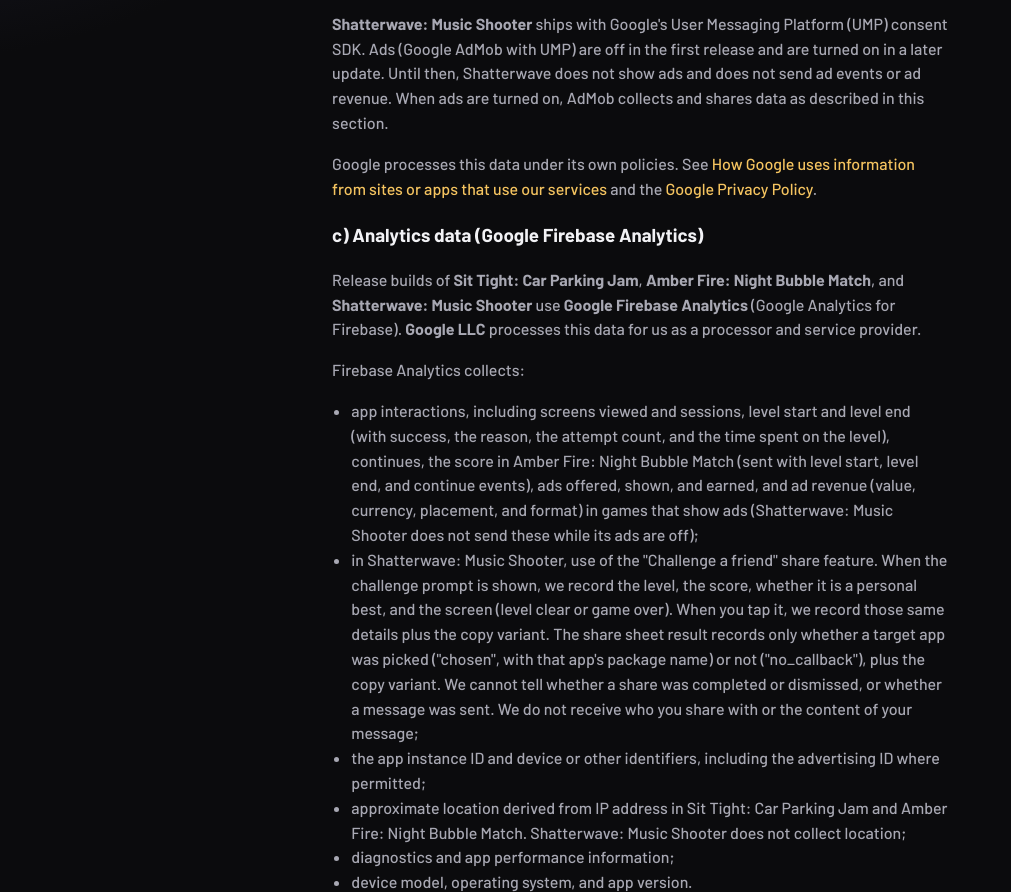
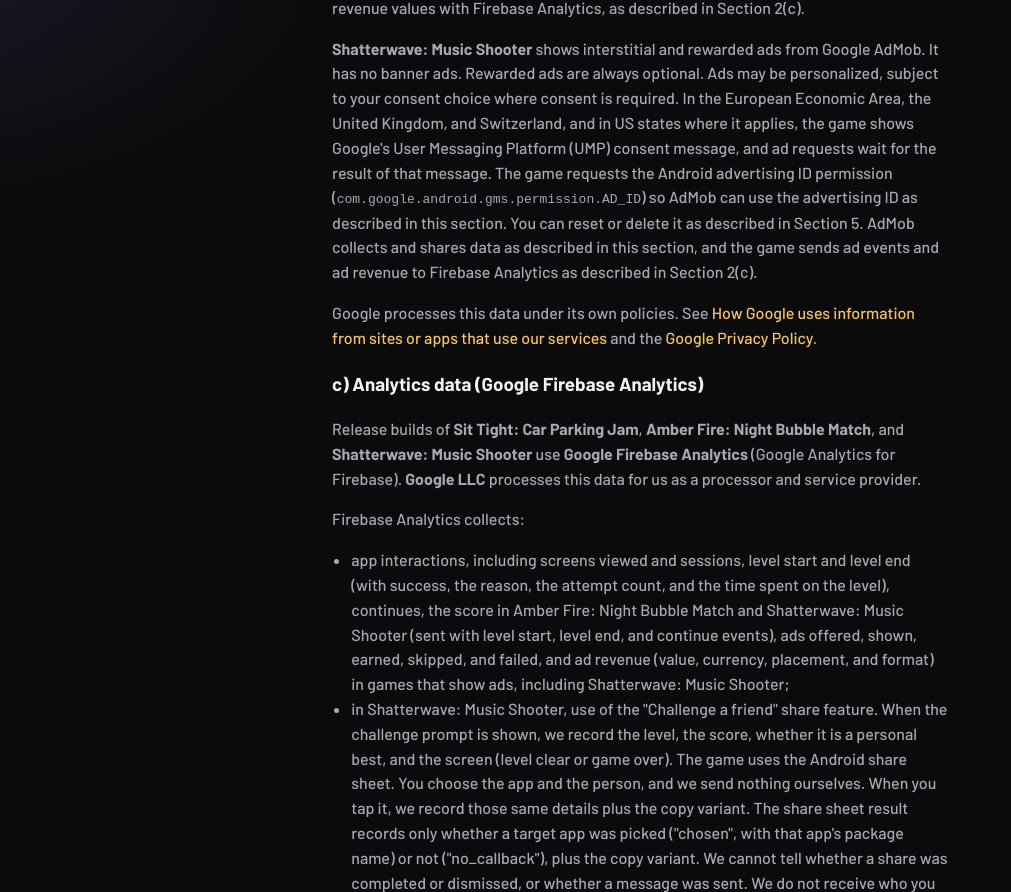
Before and after one commit to TSQMain/truesquare-site, a plain HTML site: page privacy-policy/index.html in a window 1280 px wide. Shown: the part 1908-2800 px from the top of the page, without its empty margins (0-1011 px from the left). Drawn offline with nearby package versions, Linux system fonts and the light colour scheme; a web font is replaced by a local one.

Commit message:
Privacy: Shatterwave ads, purchases, permissions
Co-Authored-By: Claude Sonnet 5.5 <noreply@anthropic.com>
Claude-Session: https://claude.ai/code/session_01Up5QH5uLwBGMkqKcJwXqUr

```diff
--- a/privacy-policy/index.html
+++ b/privacy-policy/index.html
@@ -35,7 +35,7 @@
 <main class="wrap legal">
   <h1>Privacy Policy</h1>
   <p class="meta">Effective date: 19 October 2026<br>
-Last updated: 4 November 2026</p>
+Last updated: 17 November 2026</p>
   <p>This Privacy Policy explains how AP Finish Carpentry LLC, doing business as TrueSquare Digital ("TrueSquare," "we," "us," or "our"), handles information in our games. It covers <strong>every TrueSquare Digital game</strong> (past, current, and future), on any platform, unless a particular game links to a different policy. It also covers this website and any support you get from us.</p>
 <p>Current and upcoming titles include:</p>
 <ul>
@@ -48,7 +48,7 @@ Last updated: 4 November 2026</p>
   <h2>1. Summary</h2>
 <ul>
 <li><strong>No accounts.</strong> You don't need to sign up or log in to play our games today.</li>
-<li><strong>Your saves stay on your device.</strong> Levels, scores, and settings are saved locally, and we don't receive a copy of your save. Release builds send limited gameplay events, such as the level, attempt count, and (in Amber Fire) score, to Firebase Analytics, as described in Section 2(c).</li>
+<li><strong>Your saves stay on your device.</strong> Levels, scores, and settings are saved locally, and we don't receive a copy of your save. Release builds send limited gameplay events, such as the level, attempt count, and (in Amber Fire and Shatterwave) score, to Firebase Analytics, as described in Section 2(c).</li>
 <li><strong>Release builds use Google Firebase Analytics.</strong> Google LLC processes that data for us. We do not sell it. Details are in Section 2(c).</li>
 <li><strong>Ads are served by Google AdMob.</strong> AdMob collects and shares device identifiers, IP address, and approximate location for advertising, analytics, and fraud prevention, and to personalize ads where you allow it.</li>
 <li><strong>Purchases, where offered, are handled by Google Play or Apple.</strong> We never see your card details.</li>
@@ -59,7 +59,7 @@ Last updated: 4 November 2026</p>
   <h2>2. Information our games may involve</h2>
 
   <h3>a) Game progress and settings (stored on your device)</h3>
-<p>Progress, unlocked levels, hints, sound and display settings, and similar preferences are stored <strong>locally on your device</strong>. TrueSquare does not receive your saved game. Release builds report some gameplay details, such as the level, attempt count, and (in Amber Fire) score, through Firebase Analytics, as described in Section 2(c). Your save is removed when you clear the app's data or uninstall the game. Your device's own backup feature (for example Android or iCloud backup) may copy it under that platform's terms.</p>
+<p>Progress, unlocked levels, hints, sound and display settings, and similar preferences are stored <strong>locally on your device</strong>. TrueSquare does not receive your saved game. Release builds report some gameplay details, such as the level, attempt count, and (in Amber Fire and Shatterwave) score, through Firebase Analytics, as described in Section 2(c). Your save is removed when you clear the app's data or uninstall the game. Your device's own backup feature (for example Android or iCloud backup) may copy it under that platform's terms.</p>
 
   <h3>b) Advertising data (collected by Google AdMob)</h3>
 <p>Many of our free games show ads served by <strong>Google AdMob</strong> and its advertising partners:</p>
@@ -75,22 +75,23 @@ Last updated: 4 November 2026</p>
 </ul>
 <p>On Android, the Google Mobile Ads SDK may also use Android Privacy Sandbox APIs (Topics and Attribution Reporting) to choose and measure ads. You can turn these off in your device's ad privacy settings.</p>
 <p>AdMob impression-level ad revenue is turned on for these games. That shares ad revenue values with Firebase Analytics, as described in Section 2(c).</p>
-<p><strong>Shatterwave: Music Shooter</strong> ships with Google's User Messaging Platform (UMP) consent SDK. Ads (Google AdMob with UMP) are off in the first release and are turned on in a later update. Until then, Shatterwave does not show ads and does not send ad events or ad revenue. When ads are turned on, AdMob collects and shares data as described in this section.</p>
+<p><strong>Shatterwave: Music Shooter</strong> shows interstitial and rewarded ads from Google AdMob. It has no banner ads. Rewarded ads are always optional. Ads may be personalized, subject to your consent choice where consent is required. In the European Economic Area, the United Kingdom, and Switzerland, and in US states where it applies, the game shows Google's User Messaging Platform (UMP) consent message, and ad requests wait for the result of that message. The game requests the Android advertising ID permission (<code>com.google.android.gms.permission.AD_ID</code>) so AdMob can use the advertising ID as described in this section. You can reset or delete it as described in Section 5. AdMob collects and shares data as described in this section, and the game sends ad events and ad revenue to Firebase Analytics as described in Section 2(c).</p>
 <p>Google processes this data under its own policies. See <a href="https://policies.google.com/technologies/partner-sites" rel="noopener" target="_blank">How Google uses information from sites or apps that use our services</a> and the <a href="https://policies.google.com/privacy" rel="noopener" target="_blank">Google Privacy Policy</a>.</p>
 
   <h3>c) Analytics data (Google Firebase Analytics)</h3>
 <p>Release builds of <strong>Sit Tight: Car Parking Jam</strong>, <strong>Amber Fire: Night Bubble Match</strong>, and <strong>Shatterwave: Music Shooter</strong> use <strong>Google Firebase Analytics</strong> (Google Analytics for Firebase). <strong>Google LLC</strong> processes this data for us as a processor and service provider.</p>
 <p>Firebase Analytics collects:</p>
 <ul>
-<li>app interactions, including screens viewed and sessions, level start and level end (with success, the reason, the attempt count, and the time spent on the level), continues, the score in Amber Fire: Night Bubble Match (sent with level start, level end, and continue events), ads offered, shown, and earned, and ad revenue (value, currency, placement, and format) in games that show ads (Shatterwave: Music Shooter does not send these while its ads are off);</li>
-<li>in Shatterwave: Music Shooter, use of the "Challenge a friend" share feature. When the challenge prompt is shown, we record the level, the score, whether it is a personal best, and the screen (level clear or game over). When you tap it, we record those same details plus the copy variant. The share sheet result records only whether a target app was picked ("chosen", with that app's package name) or not ("no_callback"), plus the copy variant. We cannot tell whether a share was completed or dismissed, or whether a message was sent. We do not receive who you share with or the content of your message;</li>
+<li>app interactions, including screens viewed and sessions, level start and level end (with success, the reason, the attempt count, and the time spent on the level), continues, the score in Amber Fire: Night Bubble Match and Shatterwave: Music Shooter (sent with level start, level end, and continue events), ads offered, shown, earned, skipped, and failed, and ad revenue (value, currency, placement, and format) in games that show ads, including Shatterwave: Music Shooter;</li>
+<li>in Shatterwave: Music Shooter, use of the "Challenge a friend" share feature. When the challenge prompt is shown, we record the level, the score, whether it is a personal best, and the screen (level clear or game over). The game uses the Android share sheet. You choose the app and the person, and we send nothing ourselves. When you tap it, we record those same details plus the copy variant. The share sheet result records only whether a target app was picked ("chosen", with that app's package name) or not ("no_callback"), plus the copy variant. We cannot tell whether a share was completed or dismissed, or whether a message was sent. We do not receive who you share with or the content of your message;</li>
 <li>the app instance ID and device or other identifiers, including the advertising ID where permitted;</li>
-<li>approximate location derived from IP address in Sit Tight: Car Parking Jam and Amber Fire: Night Bubble Match. Shatterwave: Music Shooter does not collect location;</li>
+<li>approximate location derived from IP address in Sit Tight: Car Parking Jam and Amber Fire: Night Bubble Match. Shatterwave: Music Shooter does not use GPS or request a location permission, but Google's ad and analytics SDKs in it derive approximate location from your IP address;</li>
 <li>diagnostics and app performance information;</li>
 <li>device model, operating system, and app version.</li>
 </ul>
 <p><strong>Install referrer (Shatterwave: Music Shooter).</strong> The game reads the Google Play Install Referrer exactly once, through the Install Referrer API, and then flags that read so it never runs again. On first open, it reports to Firebase Analytics only when the install link is a Shatterwave challenge link (utm_source=sw_challenge). The report includes the campaign tags on that link, and the challenge score if the link carries one. It does not include who sent the link. It is not used for advertising.</p>
-<p>In Shatterwave: Music Shooter, analytics collection waits for consent through the UMP consent message before it starts. The game has no accounts and no in-app purchases. It does not collect location, and it does not request a location permission. Its only Android permissions are INTERNET, ACCESS_NETWORK_STATE, and VIBRATE. Ad events and ad revenue in the list above are not sent while ads are off. Approximate location from an IP address, as described for AdMob in Section 2(b), applies to Shatterwave only if ads are turned on later.</p>
+<p>In Shatterwave: Music Shooter, analytics collection starts when the app opens. In the European Economic Area, the United Kingdom, and Switzerland, ad personalization follows the choice you make in the UMP consent message, and the game uses Google's consent signals where required. The game has no accounts. It offers one in-app purchase, described in Section 2(e). It does not use GPS and does not request a location permission. Its Android permissions are INTERNET, ACCESS_NETWORK_STATE, VIBRATE, and <code>com.google.android.gms.permission.AD_ID</code> (the advertising ID). Because the game shows ads, the approximate location derived from your IP address by Google's SDKs, as described for AdMob in Section 2(b), applies to it now. The libraries the game uses may add further permissions that Google Play lists for the app, such as the Google Play Billing permission.</p>
+<p><strong>Remote Config, updates, and review (Shatterwave: Music Shooter).</strong> The game uses Firebase Remote Config to check, when it starts, whether your installed version is older than the minimum version we require. If it is, the game can start a Google Play in-app update. It also uses Google Play In-App Review to ask for a rating, at most once per install. These Google services may create and use a Firebase installation ID and similar identifiers.</p>
 <p>Collection is enabled only in release builds. Google Signals is off. We do not set user IDs. We do not export analytics data to BigQuery. We do not sell this data.</p>
 <p>The Google Analytics property is set to keep event data for <strong>14 months</strong>. Google then deletes it. See Section 8.</p>
 <p>In the European Economic Area, the United Kingdom, and Switzerland, the UMP consent message includes Google Analytics. Consent mode is on. Google Consent Mode v2 signals from that message are passed to Analytics. If consent cannot be obtained, including when the request times out, consent mode is set to denied. Play is never blocked. You can change your choices later with the in-game Ads/privacy option. See Section 5.</p>
@@ -102,6 +103,7 @@ Last updated: 4 November 2026</p>
 
   <h3>e) Purchases (if offered)</h3>
 <p>Some games may offer in-app purchases, such as removing ads. These are processed by <strong>Google Play Billing</strong> or <strong>Apple's App Store</strong>. The store handles your payment details. We receive only what we need to deliver the purchase, such as a purchase confirmation or order token. We never receive your full card or bank details.</p>
+<p>Shatterwave: Music Shooter offers one in-app purchase, a one-time purchase that removes forced ads, through <strong>Google Play Billing</strong>. Google handles the payment, and we never see your card details. Your purchase records are stored on your device so the game can unlock what you bought. We do not receive them on a server of ours. Purchase events, such as a purchase starting, failing, or being restored, are sent to Firebase Analytics with the product name.</p>
 
   <h3>f) Information you send us</h3>
 <p>If you email, call, or contact us, we receive what you choose to share, such as your email address, phone number, and the content of your message. We use it only to respond to you and keep basic records.</p>
@@ -135,7 +137,7 @@ Last updated: 4 November 2026</p>
 
   <h2>5. Your choices and ad consent</h2>
 <ul>
-<li><strong>Consent form.</strong> In the European Economic Area, the United Kingdom, and Switzerland, our games show <strong>Google's User Messaging Platform (UMP)</strong> consent message. That message includes Google Analytics. Consent mode is on. You can accept, decline, or manage your choices. Google Consent Mode v2 signals from the UMP result are passed to Firebase Analytics. If consent cannot be obtained, including when the request times out, consent mode is set to denied. Play is never blocked.</li>
+<li><strong>Consent form.</strong> In the European Economic Area, the United Kingdom, and Switzerland, our games show <strong>Google's User Messaging Platform (UMP)</strong> consent message. That message includes Google Analytics. Consent mode is on. You can accept, decline, or manage your choices. In US states where it applies, Shatterwave: Music Shooter also shows Google's US state privacy options message. Google Consent Mode v2 signals from the UMP result are passed to Firebase Analytics. If consent cannot be obtained, including when the request times out, consent mode is set to denied. Play is never blocked.</li>
 <li><strong>Change your mind.</strong> Open the in-game <strong>Ads/privacy</strong> option to change those choices later.</li>
 <li><strong>Device controls.</strong> On Android, go to <strong>Settings → Google → Ads</strong> (or <strong>Settings → Privacy → Ads</strong>) to reset or delete your Advertising ID, or to opt out of ads personalization. On iOS, go to <strong>Settings → Privacy &amp; Security → Tracking</strong>. Uninstalling the app stops analytics collection.</li>
 <li><strong>Google's ad settings:</strong> <a href="https://adssettings.google.com" rel="noopener" target="_blank">adssettings.google.com</a></li>
```
Also changed, not shown: 1 other file.
